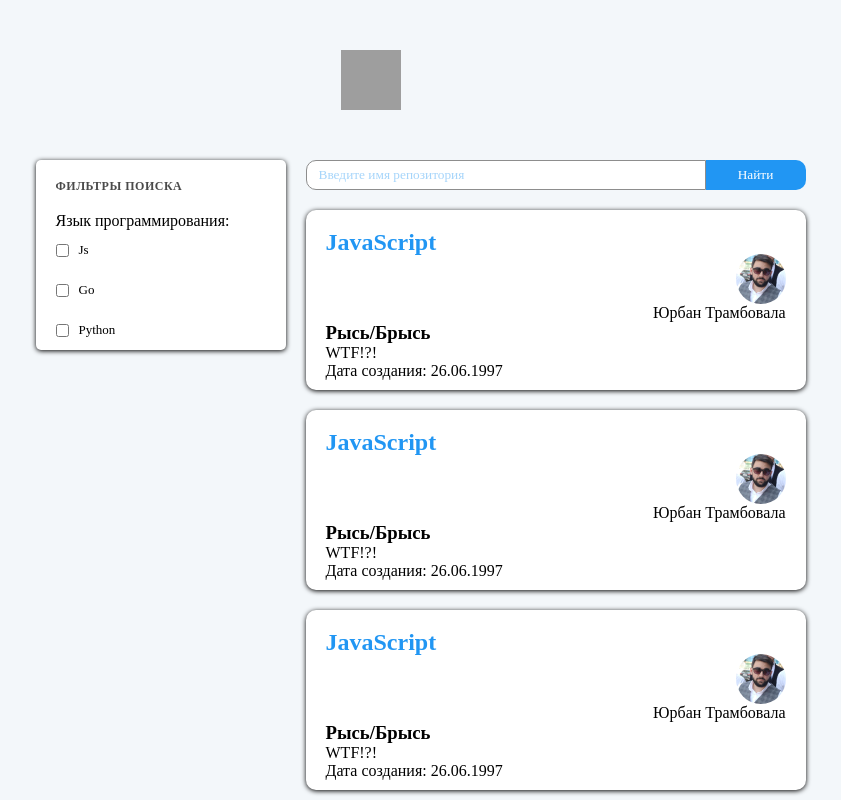
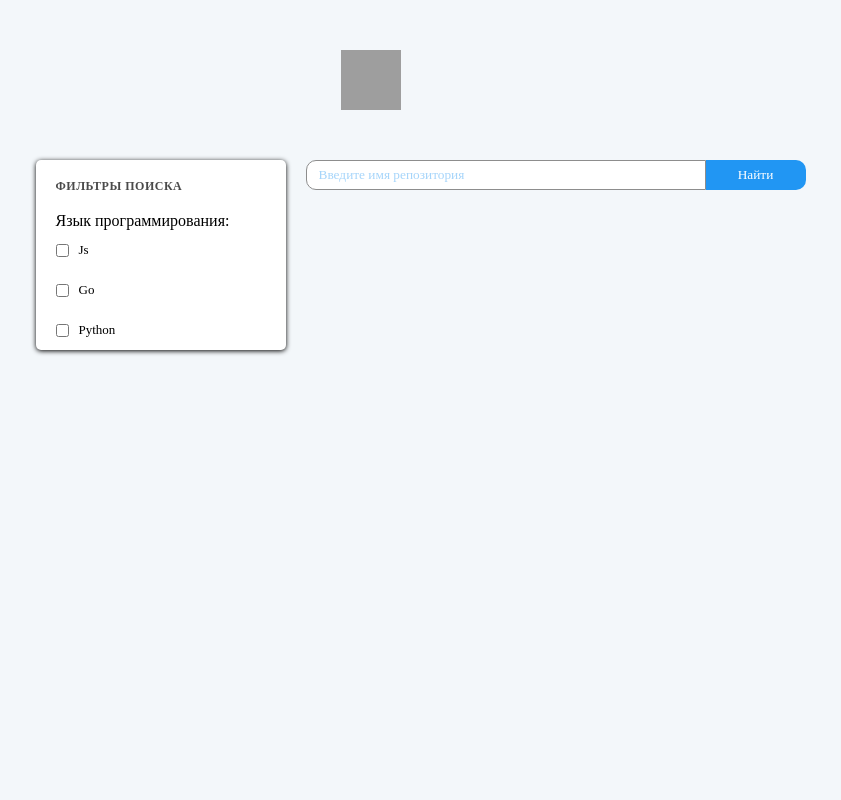
Before and after one commit to Kozmidis/git-avia, a Next.js app: page / in a window 1280 px wide. Shown: the whole page, without its empty margins (269-1110 px from the left). Built offline with nearby package versions, Linux system fonts and the light colour scheme; grey boxes are pictures that could not be loaded.

Commit message:
добавил отоброжение репозиториев

```diff
--- a/src/app/components/Button/Button.module.css
+++ /dev/null
@@ -1,31 +0,0 @@
-.input {
-  height: 30px;
-  width: 400px;
-  border: none;
-  border: 1px solid;
-  border-color: #8d8d8d;
-  border-radius: 10px 0 0 10px;
-  padding: 0.375rem 0.75rem;
-}
-
-.button {
-  height: 30px;
-  width: 100px;
-  background-color: #2196f3;
-  color: #fff;
-  border: none;
-  border-radius: 0 10px 10px 0;
-  cursor: pointer;
-}
-
-.input::placeholder {
-  color: #2196f3;
-  opacity: 0.4;
-}
-
-.input:focus {
-  color: #2196f3;
-  background-color: #fff;
-  border-color: #2196f3;
-  outline: 0;
-}
--- a/src/app/components/Button/Button.tsx
+++ /dev/null
@@ -1,55 +0,0 @@
-"use client";
-import styles from "../Button/Button.module.css";
-import { useState, ChangeEvent, MouseEvent } from "react";
-import { type } from "os";
-
-type OwnerType = {
-  login: string;
-  avatar_url: string;
-  html_url: string;
-};
-
-type ReposType = {
-  name: string;
-  language: string;
-  fork: boolean;
-  forks: number;
-  forks_count: number;
-  html_url: string;
-  owner: OwnerType;
-};
-
-export const Button = () => {
-  const [inputValue, setInputValue] = useState("");
-  const handleInputChange = (event: ChangeEvent<HTMLInputElement>) => {
-    setInputValue(event.target.value);
-  };
-  const handleClick = async (event: MouseEvent) => {
-    const response = await fetch(
-      `https://api.github.com/search/repositories?q=${inputValue}+language:javascript&sort=stars&per_page=10&order=desc`
-    );
-    console.log(response);
-    if (response.ok) {
-      const data = await response.json();
-      console.log(data.items);
-      const map = data.items.map((item: ReposType) => {
-        console.log(item.owner.login);
-      });
-    }
-  };
-
-  return (
-    <div>
-      <input
-        placeholder="Введите имя репозитория"
-        value={inputValue}
-        onChange={handleInputChange}
-        type="text"
-        className={styles.input}
-      ></input>
-      <button onClick={handleClick} className={styles.button}>
-        Найти
-      </button>
-    </div>
-  );
-};
--- a/src/app/components/Main/Main.tsx
+++ b/src/app/components/Main/Main.tsx
@@ -1,14 +1,12 @@
 import { Filter } from "../Filter/Filter";
 import { Repositories } from "../Repositories/Repositories";
 import styles from "../Main/Main.module.css";
-import { Button } from "../Button/Button";
 
 export const Main = () => {
   return (
     <div className={styles.main}>
       <Filter />
       <div className={styles.mainContainer}>
-        <Button />
         <Repositories />
       </div>
     </div>
--- a/src/app/components/Repositories/Repositories.module.css
+++ b/src/app/components/Repositories/Repositories.module.css
@@ -1,3 +1,39 @@
 .repositoriesContainer {
   margin: 20px 0px;
 }
+.input {
+  height: 30px;
+  width: 400px;
+  border: none;
+  border: 1px solid;
+  border-color: #8d8d8d;
+  border-radius: 10px 0 0 10px;
+  padding: 0.375rem 0.75rem;
+}
+
+.button {
+  height: 30px;
+  width: 100px;
+  background-color: #2196f3;
+  color: #fff;
+  border: none;
+  border-radius: 0 10px 10px 0;
+  cursor: pointer;
+}
+
+.button:disabled {
+  background-color: rgb(139, 139, 139);
+  cursor: no-drop;
+}
+
+.input::placeholder {
+  color: #2196f3;
+  opacity: 0.4;
+}
+
+.input:focus {
+  color: #2196f3;
+  background-color: #fff;
+  border-color: #2196f3;
+  outline: 0;
+}
--- a/src/app/components/Repositories/Repositories.tsx
+++ b/src/app/components/Repositories/Repositories.tsx
@@ -1,14 +1,85 @@
+"use client";
 import styles from "../Repositories/Repositories.module.css";
 import { Repository } from "../Repository/Repository";
+import React, { useState, ChangeEvent, MouseEvent } from "react";
+import { type } from "os";
+import { ResponseTypes, ReposType, OwnerType } from "../../types/types";
 
 export const Repositories = () => {
+  const [inputValue, setInputValue] = useState("");
+  const [repos, setRepos] = React.useState<ResponseTypes>();
+  const [state, setState] = React.useState({
+    isLoaded: false,
+    isRepos: false,
+    reposNotFind: false,
+  });
+
+  const handleInputChange = (event: ChangeEvent<HTMLInputElement>) => {
+    setInputValue(event.target.value);
+  };
+  const handleClick = async (event: MouseEvent) => {
+    try {
+      setState({
+        ...state,
+        isLoaded: true,
+        isRepos: false,
+        reposNotFind: false,
+      });
+      await fetch(
+        `https://api.github.com/search/repositories?q=${inputValue}+language:javascript&sort=stars&per_page=10&order=desc`
+      ).then(async (res) => {
+        if (res.ok) {
+          const data = await res.json();
+          console.log(data);
+          setRepos(data);
+          setState({
+            ...state,
+            isLoaded: false,
+            isRepos: true, //добавить проверку по total_count
+            reposNotFind: false,
+          });
+        }
+      });
+    } catch (event: any) {
+      setState({
+        ...state,
+        isLoaded: false,
+        isRepos: false,
+        reposNotFind: true,
+      });
+      console.log(event.message);
+    }
+  };
   return (
     <>
+      <div>
+        <input
+          placeholder="Введите имя репозитория"
+          value={inputValue}
+          onChange={handleInputChange}
+          type="text"
+          className={styles.input}
+        ></input>
+        <button
+          onClick={handleClick}
+          className={styles.button}
+          disabled={state.isLoaded}
+        >
+          {state.isLoaded ? " Загрузка..." : "Найти"}
+        </button>
+      </div>
       <div className={styles.repositoriesContainer}>
-        <Repository />
-        <Repository />
-        <Repository />
+        {state.isRepos ? (
+          repos.items.map((item: ReposType) => (
+            <Repository key={item.id} {...item} />
+          ))
+        ) : (
+          <div></div>
+        )}
       </div>
     </>
   );
 };
+// const map = data.items.map((item: ReposType) => {
+//   console.log(item.owner.login);
+// });
--- a/src/app/components/Repository/Repository.module.css
+++ b/src/app/components/Repository/Repository.module.css
@@ -26,10 +26,10 @@
 }
 
 .userProfile {
-  display: flex;
-  flex-direction: column;
-  flex-wrap: nowrap;
+  display: grid;
   align-content: center;
-  justify-content: space-evenly;
-  align-items: flex-end;
+  justify-content: end;
+  align-items: center;
+  box-sizing: border-box;
+  justify-items: end;
 }
--- a/src/app/components/Repository/Repository.tsx
+++ b/src/app/components/Repository/Repository.tsx
@@ -1,18 +1,27 @@
 import styles from "../Repository/Repository.module.css";
-import userImage from "../../../../public/images/userImage.jpg";
+import { FC } from "react";
+import { ReposType } from "../../types/types";
 
-export const Repository = () => {
+export const Repository: FC<ReposType> = ({
+  owner,
+  name,
+  language,
+  forks,
+  html_url,
+}) => {
   return (
     <div className={styles.repository}>
-      <p className={styles.lang}>JavaScript</p>
-      <div className={styles.userProfile}>
-        <img className={styles.userImage} src={userImage.src}></img>
-        <p className={styles.userName}>Юрбан Трамбовала</p>
-      </div>
+      <p className={styles.lang}>{language}</p>
+      <a className={styles.userProfile} href={owner.html_url}>
+        <img className={styles.userImage} src={owner.avatar_url}></img>
+        <p className={styles.userName}>{owner.login}</p>
+      </a>
 
-      <h3 className={styles.repositoryName}>Рысь/Брысь</h3>
+      <a href={html_url}>
+        <h3 className={styles.repositoryName}>{name}</h3>
+      </a>
 
-      <p className={styles.fork}>WTF!?!</p>
+      <p className={styles.fork}>Форки: {forks}</p>
       <p className={styles.dateCreated}>Дата создания: 26.06.1997</p>
     </div>
   );
--- /dev/null
+++ b/src/app/types/types.tsx
@@ -0,0 +1,17 @@
+export type OwnerType = {
+  login: string;
+  avatar_url: string;
+  html_url: string;
+};
+
+export type ReposType = {
+  name: string;
+  language: string;
+  fork: boolean;
+  forks: number;
+  forks_count: number;
+  html_url: string;
+  owner: OwnerType[];
+  id: number;
+};
+export type ResponseTypes = { items: ReposType[]; total_count: number };
```
